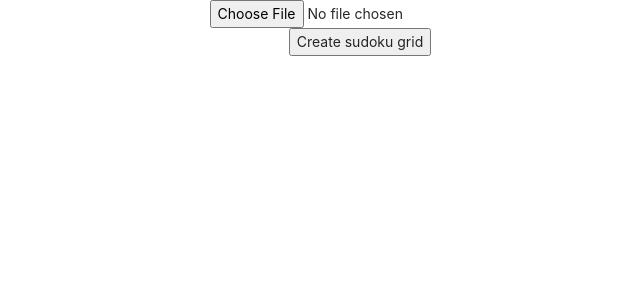
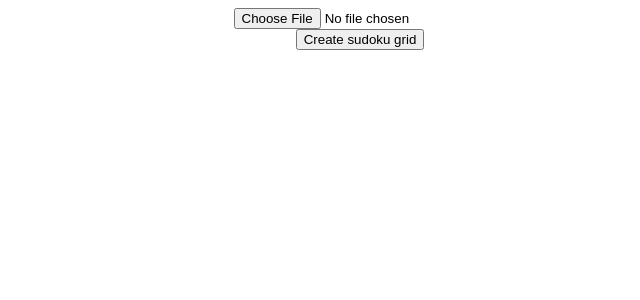
Before and after one commit to perkynades/constraint-satisfaction-sudoku, a React (Create React App) app: page / in a window 1280 px wide. Shown: the top 300 px of the page, without its empty margins (280-920 px from the left). Built offline with nearby package versions, Linux system fonts and the light colour scheme.

Commit message:
Add styling

```diff
--- a/src/App.css
+++ b/src/App.css
@@ -1,7 +1,10 @@
+@import url('https://fonts.googleapis.com/css2?family=Roboto&display=swap');
+
 .App {
     display: flex;
     flex-direction: column;
     align-items: center;
+    font-family: 'Roboto', sans-serif;
 }
 
 .file-input {
--- a/src/SudokuGrid.css
+++ b/src/SudokuGrid.css
@@ -4,10 +4,12 @@
 }
 
 .grid-item {
+    display: flex;
+    justify-content: center;
+    align-items: center;
     border-style: solid;
     border-width: 1px;
     width: 60px;
     height: 60px;
     font-size: 24px;
-    text-align: center;
 }
--- a/src/index.tsx
+++ b/src/index.tsx
@@ -2,7 +2,6 @@
 import ReactDOM from 'react-dom'
 import App from './App'
 import reportWebVitals from './reportWebVitals'
-import 'antd/dist/antd.css'
 
 ReactDOM.render(
     <React.StrictMode>
```
